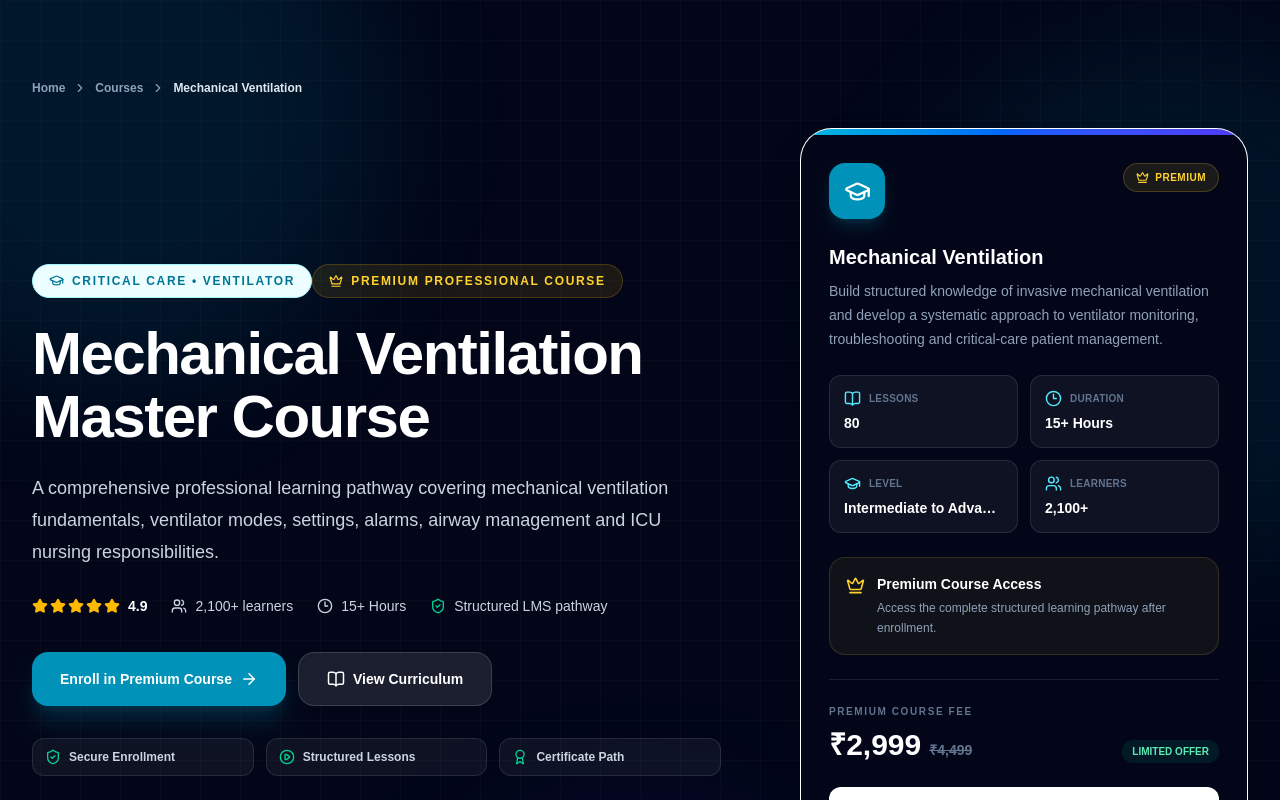
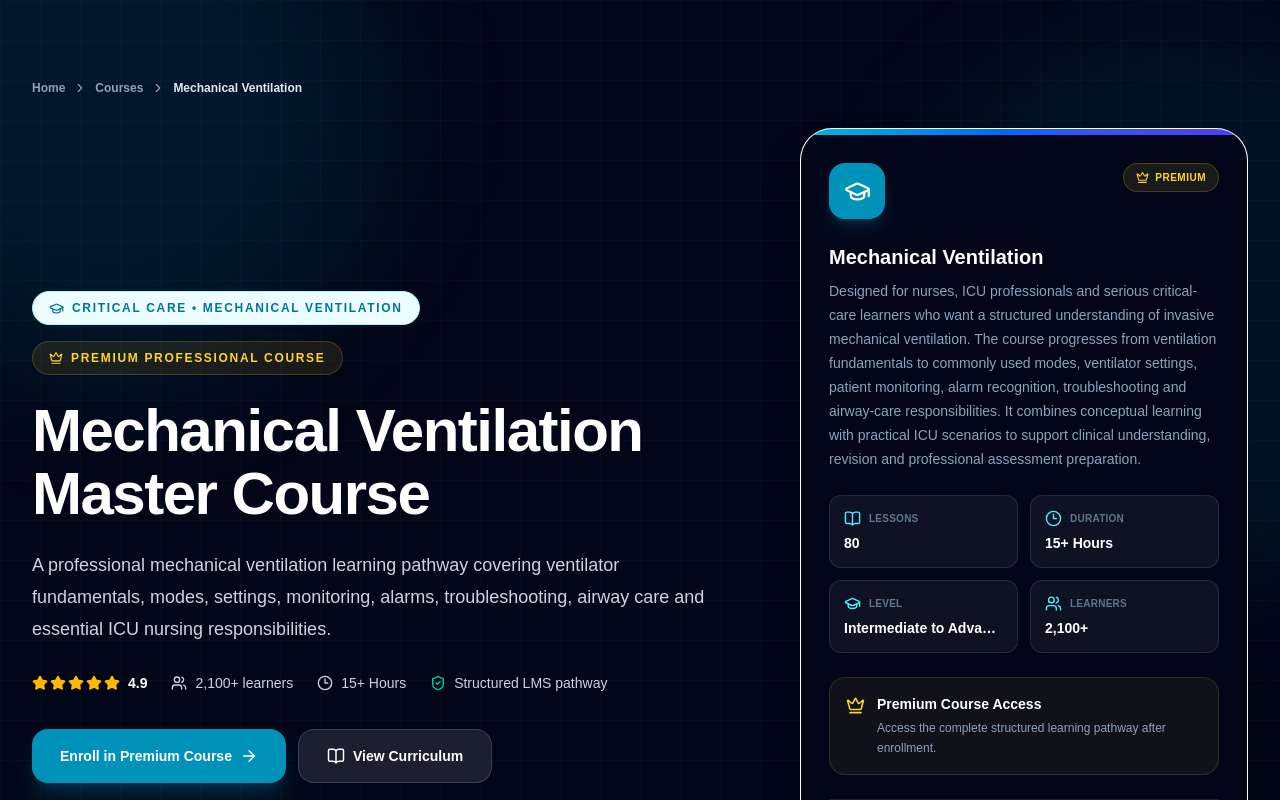
Before and after one commit to dubeyavinash557-sudo/icu-learning-portal, a Next.js app in the folder client/: page /courses/mechanical-ventilation in a window 1280 px wide. Shown: the top 800 px of the page. Built offline with nearby package versions, Linux system fonts and the light colour scheme.

Commit message:
feat: upgrade mechanical ventilation course

```diff
--- a/client/app/courses/mechanical-ventilation/page.tsx
+++ b/client/app/courses/mechanical-ventilation/page.tsx
@@ -6,19 +6,26 @@ export default function MechanicalVentilationPage() {
       course={{
         title: "Mechanical Ventilation Master Course",
         shortTitle: "Mechanical Ventilation",
-        category: "Critical Care • Ventilator",
+        category: "Critical Care • Mechanical Ventilation",
+
         description:
-          "A comprehensive professional learning pathway covering mechanical ventilation fundamentals, ventilator modes, settings, alarms, airway management and ICU nursing responsibilities.",
+          "A professional mechanical ventilation learning pathway covering ventilator fundamentals, modes, settings, monitoring, alarms, troubleshooting, airway care and essential ICU nursing responsibilities.",
+
         longDescription:
-          "Build structured knowledge of invasive mechanical ventilation and develop a systematic approach to ventilator monitoring, troubleshooting and critical-care patient management.",
+          "Designed for nurses, ICU professionals and serious critical-care learners who want a structured understanding of invasive mechanical ventilation. The course progresses from ventilation fundamentals to commonly used modes, ventilator settings, patient monitoring, alarm recognition, troubleshooting and airway-care responsibilities. It combines conceptual learning with practical ICU scenarios to support clinical understanding, revision and professional assessment preparation.",
+
         instructor: "ICU Learning Portal Faculty",
+
         level: "Intermediate to Advanced",
         duration: "15+ Hours",
         lessons: 80,
+
         students: "2,100+",
         rating: 4.9,
+
         price: "₹2,999",
         originalPrice: "₹4,499",
+
         isPremium: true,
         accent: "cyan",
 
@@ -26,75 +33,88 @@ export default function MechanicalVentilationPage() {
           {
             title: "Mechanical Ventilation Fundamentals",
             description:
-              "Understand the purpose of mechanical ventilation, indications, respiratory support concepts and basic ventilator terminology.",
+              "Build a strong foundation in respiratory failure, indications for mechanical ventilation, ventilation objectives, basic terminology and the role of ventilatory support in critical care.",
             lessons: 15,
           },
           {
             title: "Ventilator Modes",
             description:
-              "Study commonly used ventilation modes including volume-controlled, pressure-controlled and support-based ventilation concepts.",
+              "Understand commonly used volume-controlled, pressure-controlled and support-based ventilation modes, including their fundamental operating principles and clinical applications.",
             lessons: 20,
           },
           {
             title: "Ventilator Settings & Monitoring",
             description:
-              "Learn the clinical purpose of FiO₂, PEEP, tidal volume, respiratory rate, pressure limits and essential monitoring parameters.",
+              "Learn the clinical purpose of FiO₂, PEEP, tidal volume, respiratory rate, pressure limits and essential patient-ventilator monitoring parameters.",
             lessons: 18,
           },
           {
             title: "Ventilator Alarms & Troubleshooting",
             description:
-              "Develop a structured approach to common high-pressure, low-pressure, apnea and oxygen-related ventilator alarms.",
+              "Develop a structured approach to high-pressure, low-pressure, apnea and oxygen-related alarms, including patient assessment, equipment verification and appropriate escalation.",
             lessons: 12,
           },
           {
             title: "Airway Care & ICU Nursing Practice",
             description:
-              "Cover ET-tube care, suctioning principles, cuff management, airway safety, patient monitoring and ventilator-associated nursing responsibilities.",
+              "Cover ET-tube care, suctioning principles, cuff management, airway safety, patient monitoring and essential nursing responsibilities during mechanical ventilation.",
             lessons: 15,
           },
         ],
 
         learningOutcomes: [
-          "Understand the principles and objectives of mechanical ventilation.",
-          "Identify common indications for invasive ventilatory support.",
-          "Understand commonly used ventilator modes and their clinical purpose.",
-          "Explain major ventilator settings and monitoring parameters.",
-          "Understand the relationship between oxygenation and ventilation.",
-          "Recognise common ventilator alarm patterns and their possible causes.",
-          "Develop a systematic approach to basic ventilator troubleshooting.",
-          "Understand essential ET-tube and airway-care responsibilities.",
-          "Recognise important nursing observations during mechanical ventilation.",
-          "Understand core principles for safe ICU ventilator management.",
+          "Understand the fundamental principles and objectives of mechanical ventilation.",
+          "Identify common clinical situations in which invasive ventilatory support may be required.",
+          "Understand commonly used ventilator modes and their basic clinical purpose.",
+          "Explain major ventilator settings including FiO₂, PEEP, tidal volume and respiratory rate.",
+          "Understand essential patient and ventilator monitoring parameters.",
+          "Understand the basic relationship between oxygenation and ventilation.",
+          "Recognise common ventilator alarm patterns and possible contributing causes.",
+          "Apply a structured approach to basic ventilator alarm assessment and troubleshooting.",
+          "Understand essential ET-tube, airway and suctioning-care principles.",
+          "Recognise important nursing observations and safety responsibilities during mechanical ventilation.",
+          "Interpret basic ventilator information in structured ICU case scenarios.",
+          "Build a stronger foundation for ventilator-related interviews, viva and professional assessments.",
         ],
 
         practicalSkills: [
-          "Ventilator circuit and equipment awareness",
+          "Ventilator equipment identification",
+          "Ventilator circuit awareness",
           "Basic ventilator setup principles",
           "Mode identification",
           "Ventilator setting interpretation",
-          "FiO₂ and PEEP monitoring",
-          "Tidal volume and respiratory-rate monitoring",
-          "Peak and plateau pressure concepts",
+          "FiO₂ monitoring",
+          "PEEP monitoring",
+          "Tidal-volume monitoring",
+          "Respiratory-rate monitoring",
+          "Peak-pressure concepts",
+          "Plateau-pressure concepts",
+          "Patient-ventilator monitoring",
           "Ventilator alarm assessment",
+          "Basic alarm troubleshooting principles",
           "ET-tube care principles",
-          "Closed and open suctioning principles",
+          "Suctioning principles",
           "Cuff-pressure awareness",
-          "Patient-ventilator monitoring",
+          "Airway safety and escalation",
         ],
 
         includes: [
-          "80 structured video lessons",
-          "Mechanical ventilation learning modules",
-          "Ventilator mode revision resources",
+          "80 structured premium lessons",
+          "Complete mechanical ventilation curriculum",
+          "Ventilator mode learning and revision",
           "Ventilator settings and monitoring lessons",
-          "Alarm and troubleshooting education",
-          "Airway-care learning resources",
+          "Alarm recognition and troubleshooting education",
+          "Airway and ET-tube care resources",
+          "ICU nursing responsibilities during ventilation",
           "Clinical case-based learning",
+          "Ventilator revision notes",
+          "Practical learning resources",
           "Practice assessments and quizzes",
+          "Interview and viva preparation",
           "Learning progress tracking",
-          "Course completion certificate pathway",
-          "Premium learning access",
+          "Structured course completion pathway",
+          "Certificate eligibility after course completion",
+          "Premium learner access through the LMS",
         ],
       }}
     />
```
